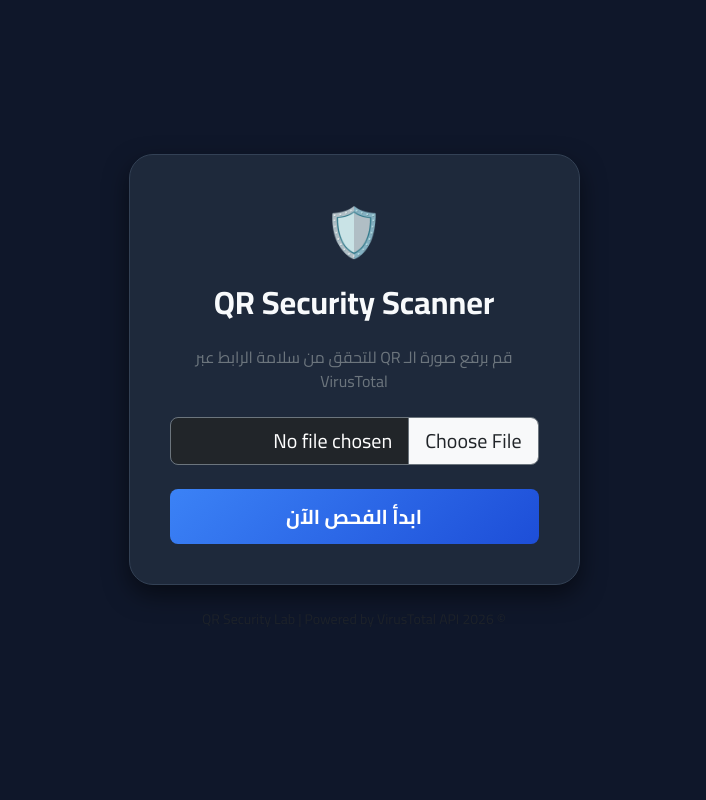
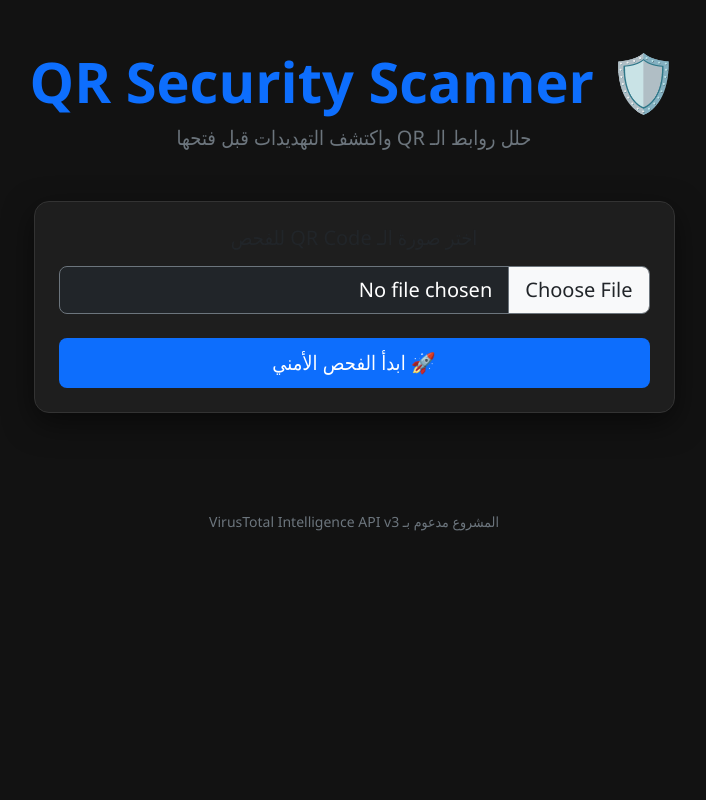
Before and after one commit to ayman037/QR-Security-Scanner, a Flask app: page / in a window 1280 px wide. Shown: the whole page, without its empty margins (286-992 px from the left). Run offline with Flask 3, Linux system fonts and the light colour scheme.

Commit message:
UI: Major dashboard upgrade with threat intelligence badges

```diff
--- a/templates/index.html
+++ b/templates/index.html
@@ -3,79 +3,76 @@
 <head>
     <meta charset="UTF-8">
     <meta name="viewport" content="width=device-width, initial-scale=1.0">
-    <title>QR Security Scanner | فاحص الروابط الآمن</title>
+    <title>QR Security Scanner | فاحص الروابط</title>
     <link href="https://cdn.jsdelivr.net/npm/bootstrap@5.3.0/dist/css/bootstrap.min.css" rel="stylesheet">
-    <link href="https://fonts.googleapis.com/css2?family=Cairo:wght@400;700&display=swap" rel="stylesheet">
     <style>
-        body {
-            font-family: 'Cairo', sans-serif;
-            background-color: #0f172a; /* لون داكن احترافي */
-            color: #f8fafc;
-            min-height: 100vh;
-            display: flex;
-            align-items: center;
-        }
-        .scanner-card {
-            background: #1e293b;
-            border: 1px solid #334155;
-            border-radius: 1.5rem;
-            box-shadow: 0 10px 25px rgba(0,0,0,0.5);
-            padding: 2.5rem;
-        }
-        .btn-scan {
-            background: linear-gradient(135deg, #3b82f6 0%, #1d4ed8 100%);
-            border: none;
-            padding: 0.8rem 2rem;
-            font-weight: bold;
-            transition: transform 0.2s;
-        }
-        .btn-scan:hover {
-            transform: scale(1.05);
-            color: white;
-        }
-        .result-box {
-            background: #0f172a;
-            border-right: 4px solid #3b82f6;
-            padding: 1.5rem;
-            border-radius: 0.5rem;
-            margin-top: 2rem;
-        }
-        .security-icon {
-            font-size: 3rem;
-            color: #3b82f6;
-            margin-bottom: 1rem;
-        }
+        body { background-color: #121212; color: #e0e0e0; font-family: 'Segoe UI', Tahoma, Geneva, Verdana, sans-serif; }
+        .card { background-color: #1e1e1e; border: 1px solid #333; border-radius: 15px; box-shadow: 0 10px 30px rgba(0,0,0,0.5); }
+        .btn-primary { background-color: #0d6efd; border: none; padding: 10px 25px; border-radius: 8px; }
+        .result-box { margin-top: 30px; padding: 20px; border-radius: 10px; }
+        .safe { border-right: 5px solid #198754; background: rgba(25, 135, 84, 0.1); }
+        .malicious { border-right: 5px solid #dc3545; background: rgba(220, 53, 69, 0.1); }
+        .badge-engine { background-color: #333; color: #ffc107; margin: 2px; display: inline-block; }
     </style>
 </head>
 <body>
 
-<div class="container">
+<div class="container py-5">
+    <div class="text-center mb-5">
+        <h1 class="display-4 fw-bold text-primary">🛡️ QR Security Scanner</h1>
+        <p class="lead text-secondary">حلل روابط الـ QR واكتشف التهديدات قبل فتحها</p>
+    </div>
+
     <div class="row justify-content-center">
-        <div class="col-md-7 col-lg-5 text-center">
-            <div class="scanner-card">
-                <div class="security-icon">🛡️</div>
-                <h2 class="fw-bold mb-4">QR Security Scanner</h2>
-                <p class="text-secondary mb-4">قم برفع صورة الـ QR للتحقق من سلامة الرابط عبر VirusTotal</p>
-
-                <form method="post" enctype="multipart/form-data">
-                    <div class="mb-4">
-                        <input class="form-control form-control-lg bg-dark text-white border-secondary" type="file" name="file" id="formFile">
+        <div class="col-md-7">
+            <div class="card p-4">
+                <form action="/" method="post" enctype="multipart/form-data">
+                    <div class="mb-4 text-center">
+                        <label for="file" class="form-label h5 mb-3">اختر صورة الـ QR Code للفحص</label>
+                        <input class="form-control form-control-lg bg-dark text-white border-secondary" type="file" name="file" id="file" required>
                     </div>
-                    <button type="submit" class="btn btn-scan btn-lg w-100 text-white">ابدأ الفحص الآن</button>
+                    <div class="d-grid">
+                        <button type="submit" class="btn btn-primary btn-lg">🚀 ابدأ الفحص الأمني</button>
+                    </div>
                 </form>
 
                 {% if result %}
-                <div class="result-box text-start">
-                    <h5 class="text-info mb-2">النتيجة النهائية:</h5>
-                    <p class="mb-0 fs-5">{{ result }}</p>
+                <div class="result-box {% if 'Malicious' in result %}malicious{% elif 'Safe' in result %}safe{% endif %}">
+                    <h4 class="mb-3">🔍 نتيجة التحليل:</h4>
+                    <p class="mb-2"><strong>الرابط المستخرج:</strong> <code class="text-info">{{ result.split('|')[0].replace('URL:', '') }}</code></p>
+                    <p class="mb-2"><strong>حالة التشفير:</strong> {{ result.split('|')[1] }}</p>
+
+                    <hr class="border-secondary">
+
+                    <div class="d-flex align-items-center">
+                        <span class="h5 mb-0">الحالة الأمنية: </span>
+                        <span class="ms-2">
+                            {% if 'Malicious' in result %}
+                                <span class="badge bg-danger p-2">⚠️ تهديد مكتشف</span>
+                            {% else %}
+                                <span class="badge bg-success p-2">✅ آمن تماماً</span>
+                            {% endif %}
+                        </span>
+                    </div>
+
+                    {% if 'Detected by' in result %}
+                    <div class="mt-3">
+                        <p class="text-warning mb-1 small">المحركات التي كشفت التهديد:</p>
+                        {% for engine in result.split('Detected by: ')[1].split(',') %}
+                            <span class="badge badge-engine border border-warning">{{ engine }}</span>
+                        {% endfor %}
+                    </div>
+                    {% endif %}
                 </div>
                 {% endif %}
             </div>
-            <p class="mt-4 text-muted small">© 2026 QR Security Lab | Powered by VirusTotal API</p>
         </div>
     </div>
 </div>
 
-<script src="https://cdn.jsdelivr.net/npm/bootstrap@5.3.0/dist/js/bootstrap.bundle.min.js"></script>
+<footer class="text-center mt-5 text-secondary">
+    <small>المشروع مدعوم بـ VirusTotal Intelligence API v3</small>
+</footer>
+
 </body>
 </html>
```
